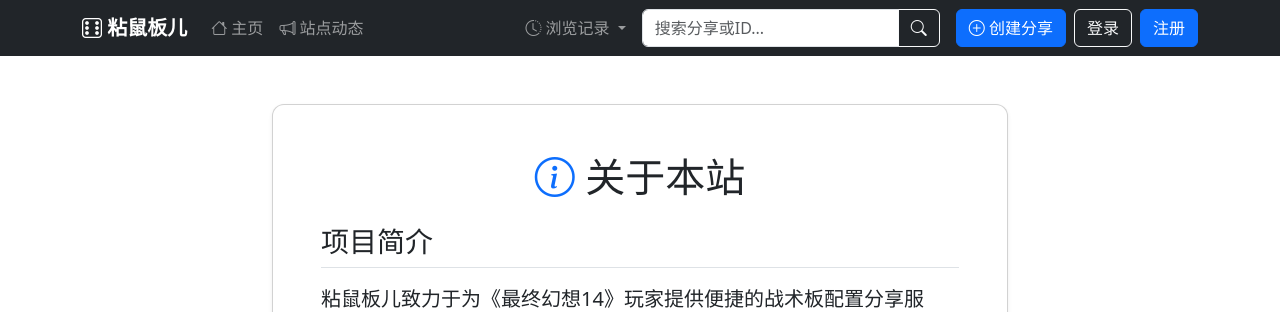
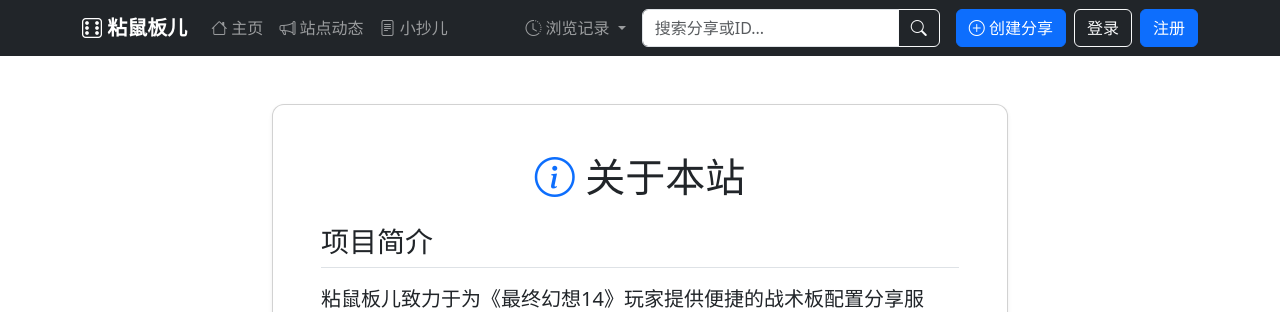
Before and after one commit to MisakaCirno/ff14_zsb, a Django app: page /about/ in a window 1280 px wide. Shown: the top 312 px of the page. Run offline with Django 4.2, Linux system fonts and the light colour scheme; some libraries are stand-ins or nearby versions.

Commit message:
添加小抄儿功能入口

```diff
--- a/templates/base.html
+++ b/templates/base.html
@@ -112,6 +112,11 @@
                     <li class="nav-item">
                         <a class="nav-link" href="{% url 'announcement_list' %}" id="nav-announcement-link">
                             <i class="bi bi-megaphone"></i> 站点动态
+                        </a>
+                    </li>
+                    <li class="nav-item">
+                        <a class="nav-link" href="{% static 'overlay/stgy.html' %}" target="_blank">
+                            <i class="bi bi-file-text"></i> 小抄儿
                         </a>
                     </li>
                     {% if user.is_authenticated %}
```
